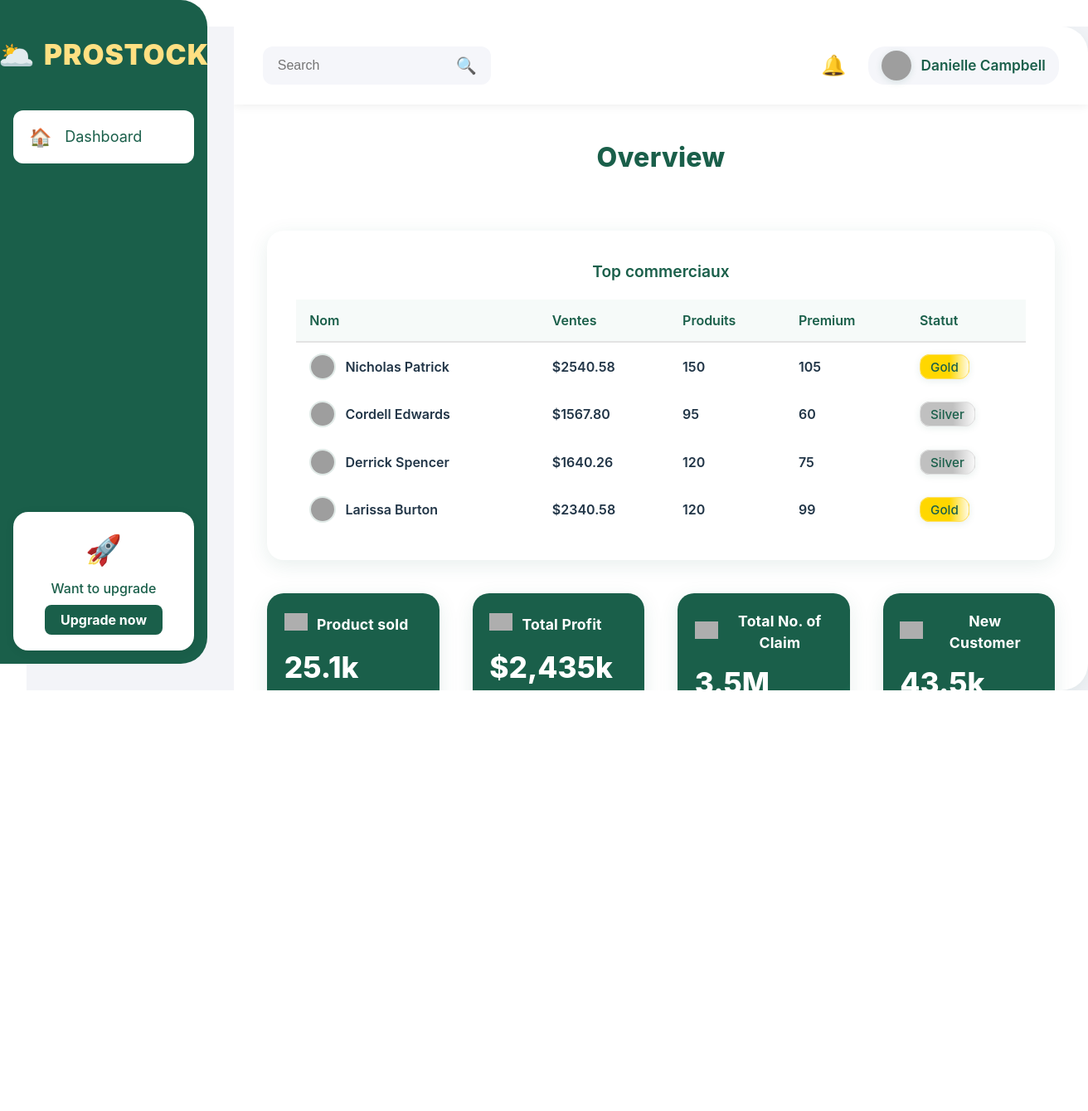
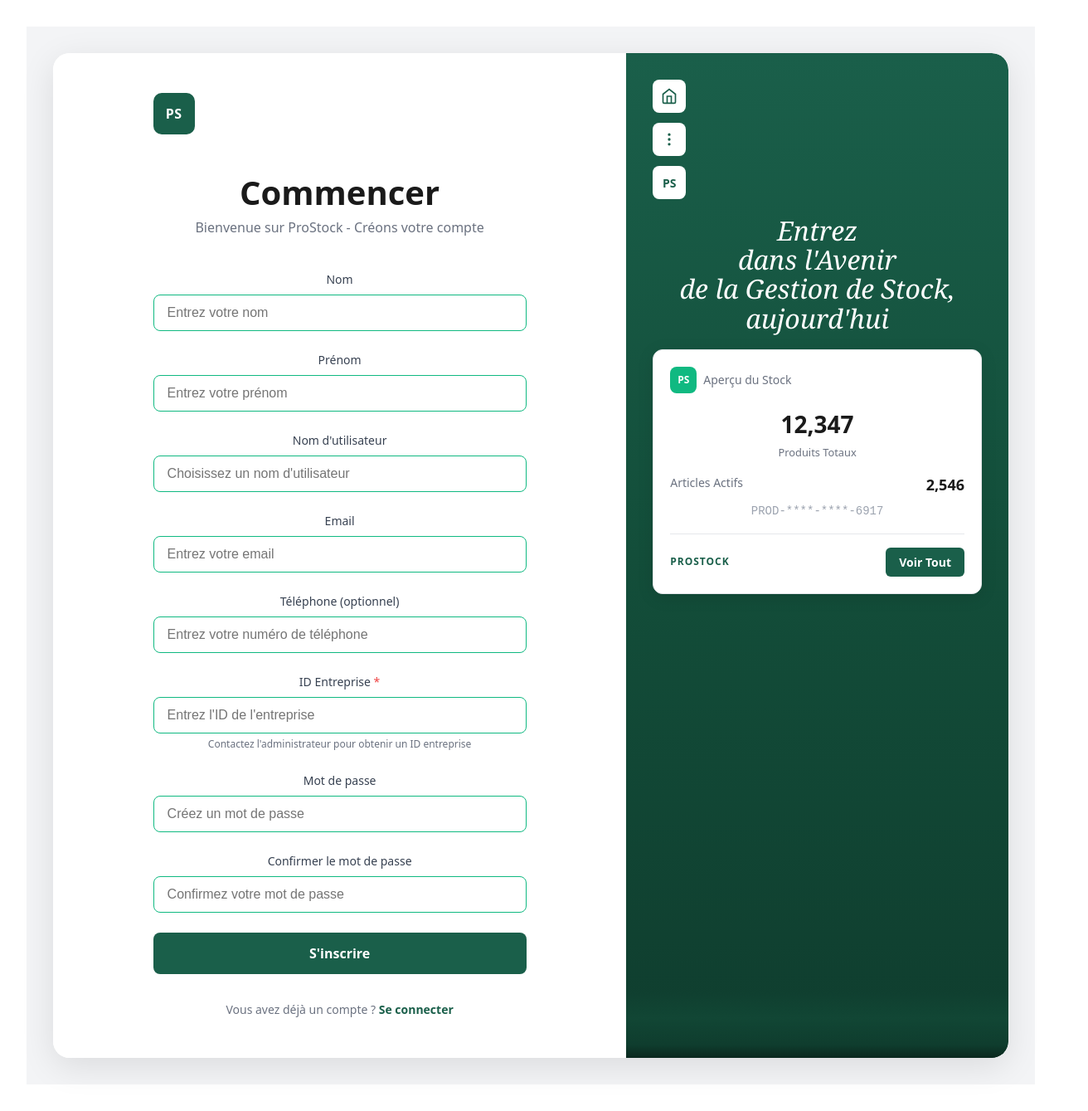
Before and after one commit to MohamedDjire/gestock-vente, a Vue app: page /signup in a window 1280 px wide. Before the commit this address led to /dashboard. Shown: the whole page at 83% size, 1312 px wide, since content can reach past the window. Before the commit the page ends 864 px from the top, so only its background shows below. Built offline with nearby package versions, Linux system fonts and the light colour scheme; no server answers; sample sign-in values are in the browser's storage; grey boxes are pictures that could not be loaded.

Commit message:
redirection

```diff
--- a/src/router/index.js
+++ b/src/router/index.js
@@ -7,7 +7,7 @@ import Dashboard from '../pages/Dashboard.vue'
 const routes = [
   {
     path: '/',
-    redirect: '/login'
+    redirect: '/dashboard'
   },
   {
     path: '/login',
@@ -34,7 +34,7 @@ const router = createRouter({
   routes
 })
 
-// Garde de navigation fusionnée : expiration du token + redirection selon l'authentification
+// Garde de navigation : vérification de l'authentification et expiration du token
 router.beforeEach((to, from, next) => {
   const authStore = useAuthStore();
 
@@ -42,18 +42,22 @@ router.beforeEach((to, from, next) => {
   if (authStore.token && authStore.isTokenExpired()) {
     console.warn('⚠️ Token expiré lors de la navigation, déconnexion...');
     authStore.logout();
-    next({ name: 'Login' });
+    // Si on essaie d'accéder à une route protégée, rediriger vers login
+    if (to.meta.requiresAuth) {
+      next({ name: 'Login' });
+    } else {
+      next();
+    }
     return;
   }
 
-  // Si déjà connecté, empêcher l'accès à login/signup et rediriger vers dashboard
-  if ((to.name === 'Login' || to.name === 'SignUp') && authStore.isAuthenticated) {
-    next({ name: 'Dashboard' });
-  }
   // Si la route nécessite l'authentification et que l'utilisateur n'est pas connecté
-  else if (to.meta.requiresAuth && !authStore.isAuthenticated) {
+  if (to.meta.requiresAuth && !authStore.isAuthenticated) {
+    // Rediriger vers login pour se connecter
     next({ name: 'Login' });
   } else {
+    // Permettre l'accès à toutes les autres routes
+    // Login et SignUp restent accessibles même si connecté (pas de redirection automatique)
     next();
   }
 });
```
